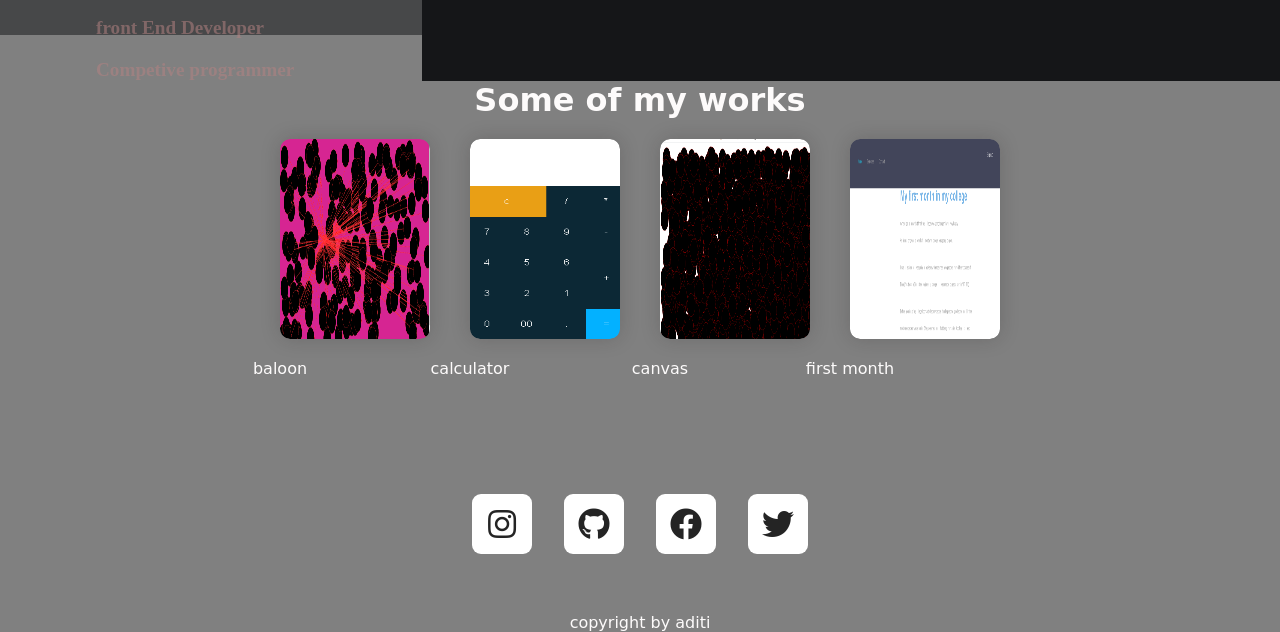
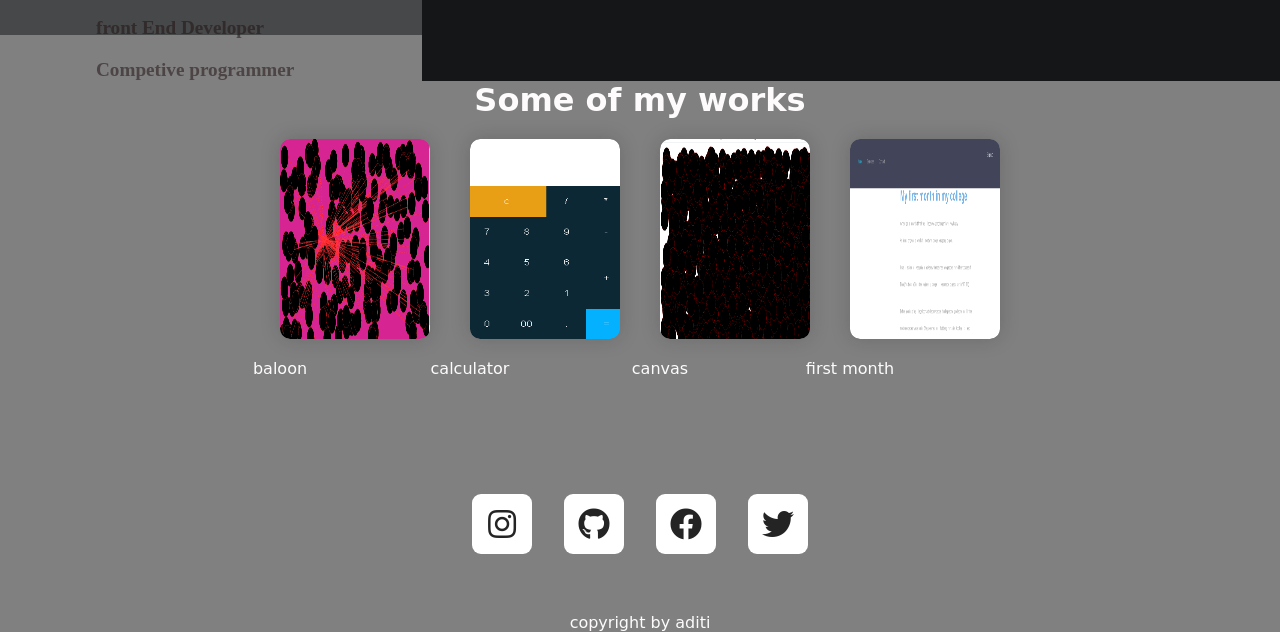
Before and after one commit to Aditi404/portfolio, a plain HTML site: page index.html in a window 1280 px wide. Shown: the part 175-807 px from the top of the page. Drawn offline with Linux system fonts and the light colour scheme.

Commit message:
Update style.css

```diff
--- a/style.css
+++ b/style.css
@@ -255,7 +255,7 @@ margin: bottom;
 }
 .box p{
     font-size: 1.2rem;
-    color: rgba(179, 129, 129, 0.541);
+    color: rgb(34 19 19 / 54%);
    margin-bottom: 1,2rem;
 }
 .box .btn{
```
